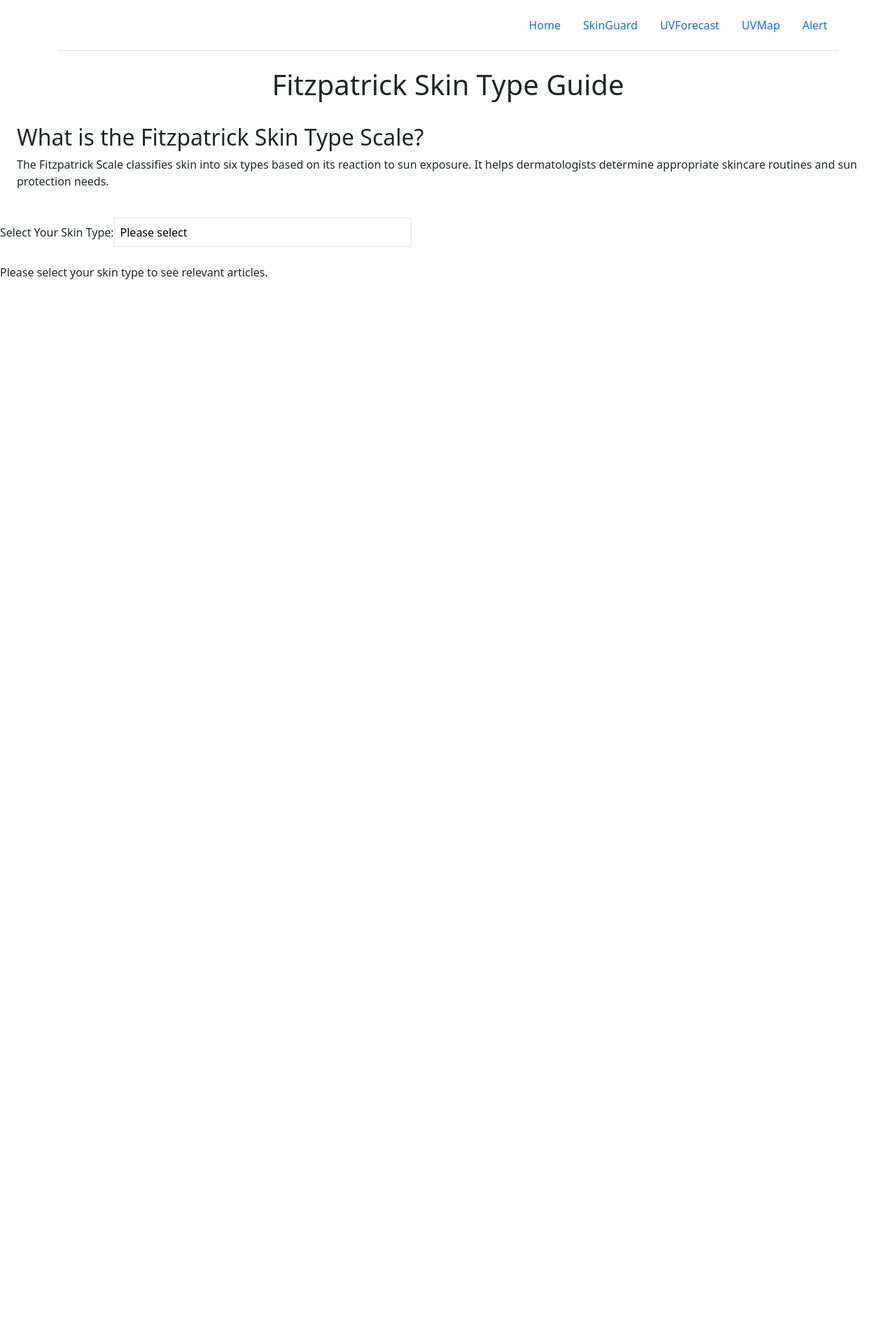
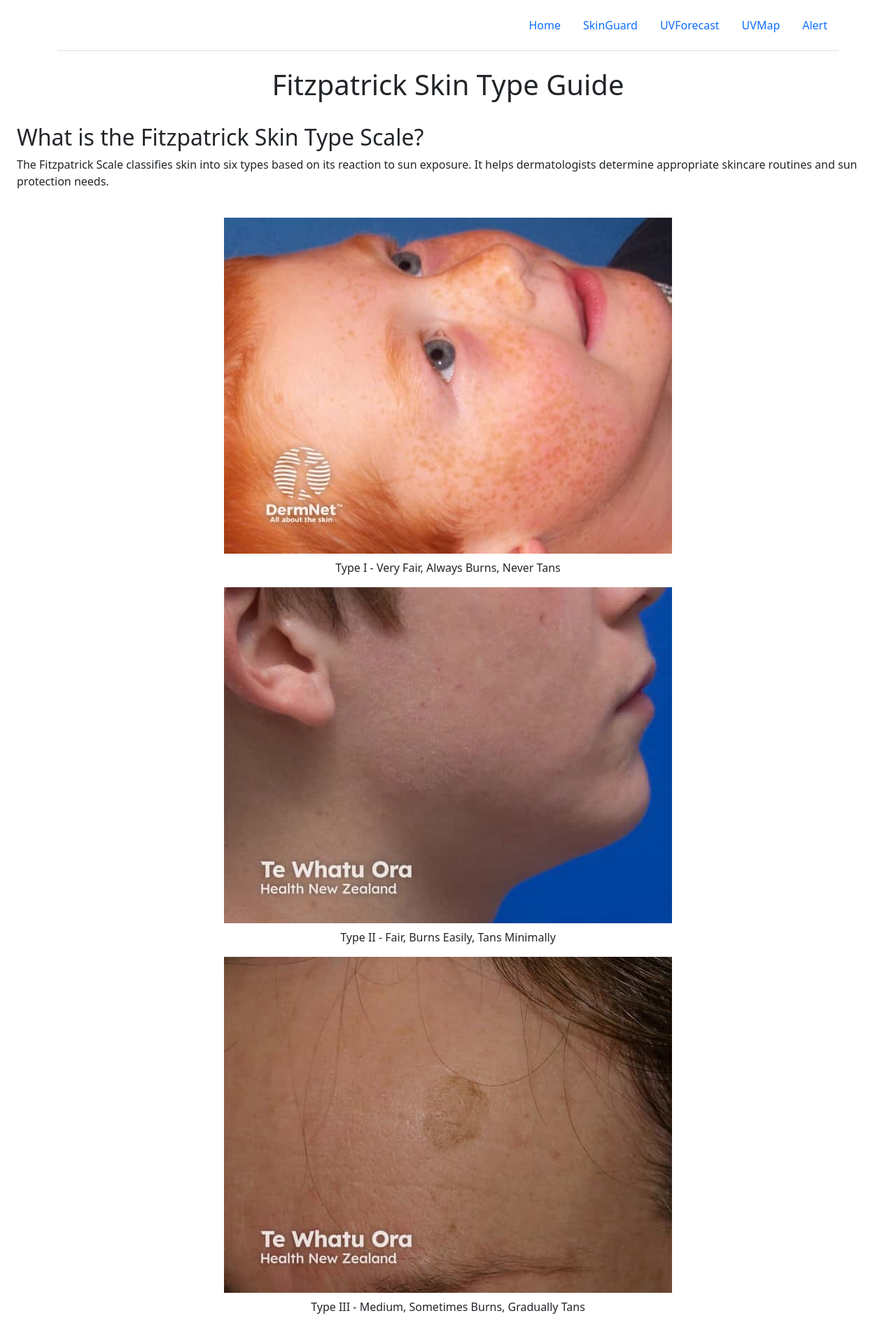
Before and after one commit to BowenAU/SunSense, a Vue app: page /views/skinguard in a window 1280 px wide. Shown: the top 1893 px of the page at 70% size. Before the commit the page ends 800 px from the top, so only its background shows below. Built offline with nearby package versions, Linux system fonts and the light colour scheme.

Commit message:
Added images

```diff
--- a/src/views/SkinGuardView.vue
+++ b/src/views/SkinGuardView.vue
@@ -10,6 +10,14 @@
         The Fitzpatrick Scale classifies skin into six types based on its reaction to sun exposure.
         It helps dermatologists determine appropriate skincare routines and sun protection needs.
       </p>
+    </div>
+
+    <!-- 皮肤类型图片展示 -->
+    <div class="grid grid-cols-3 gap-4 mb-6">
+      <div v-for="(image, type) in skinImages" :key="type" class="text-center">
+        <img :src="image" :alt="skinTypes[type]" class="w-40 h-auto rounded-lg shadow-md" />
+        <p class="mt-2 text-sm font-medium">{{ skinTypes[type] }}</p>
+      </div>
     </div>
 
     <!-- 用户选择皮肤类型 -->
@@ -27,6 +35,15 @@
       <p class="text-sm text-gray-600">
         <strong>{{ selectedArticle.expert }}</strong> - {{ selectedArticle.expertTitle }}
       </p>
+
+      <!-- 显示文章对应的皮肤类型图片 -->
+      <img
+        v-if="selectedArticle.image"
+        :src="selectedArticle.image"
+        alt="Skin Type Image"
+        class="w-full h-auto rounded-lg shadow-md my-4"
+      />
+
       <p class="mt-4 text-gray-700 whitespace-pre-line">{{ selectedArticle.content }}</p>
     </div>
 
@@ -38,6 +55,16 @@
 
 <script setup>
 import { ref, computed } from 'vue'
+
+// ✅ 使用 new URL() 解析 assets 目录下的图片路径
+const skinImages = {
+  type1: new URL('@/assets/SkinType1.jpg', import.meta.url).href,
+  type2: new URL('@/assets/SkinType2.jpg', import.meta.url).href,
+  type3: new URL('@/assets/SkinType3.jpg', import.meta.url).href,
+  type4: new URL('@/assets/SkinType4.jpg', import.meta.url).href,
+  type5: new URL('@/assets/SkinType5.jpg', import.meta.url).href,
+  type6: new URL('@/assets/SkinType6.jpg', import.meta.url).href,
+}
 
 // Fitzpatrick 皮肤类型
 const skinTypes = {
@@ -52,12 +79,13 @@ const skinTypes = {
 // 用户选择的皮肤类型
 const selectedSkinType = ref('')
 
-// 相关文章数据（每个类型有一篇完整文章）
+// 相关文章数据（每个类型有一篇完整文章 + 对应图片）
 const articles = {
   type1: {
     title: 'How to Protect Very Fair Skin?',
     expert: 'Dr. Elizabeth Carter',
     expertTitle: 'Dermatologist, Skin Health Institute',
+    image: skinImages.type1,
     content: `People with Fitzpatrick Type I skin are extremely sensitive to UV radiation and are highly prone to sunburns.
 
 To protect very fair skin:
@@ -72,6 +100,7 @@ By following these guidelines, you can maintain healthy skin and reduce the risk
     title: 'Best Skincare Routine for Fair Skin',
     expert: 'Dr. Michael Stevenson',
     expertTitle: 'Senior Skincare Consultant',
+    image: skinImages.type2,
     content: `Fair skin is prone to redness and sun damage, making sun protection essential.
 
 Key skincare tips for Fitzpatrick Type II:
@@ -86,6 +115,7 @@ With a consistent skincare routine, fair skin can remain healthy and radiant.`,
     title: 'How to Maintain Medium-Toned Skin',
     expert: 'Dr. Angela Brooks',
     expertTitle: 'Dermatologist, Glow Clinic',
+    image: skinImages.type3,
     content: `Fitzpatrick Type III skin is more resilient but still needs sun protection.
 
 - Use SPF 30 sunscreen daily, even on cloudy days.
@@ -98,37 +128,34 @@ A proper balance of sun care and hydration ensures a youthful and even complexio
     title: 'Skincare for Olive Skin Tones',
     expert: 'Dr. James Lee',
     expertTitle: 'Cosmetic Dermatology Specialist',
+    image: skinImages.type4,
     content: `Olive skin has a natural protective barrier but still requires care.
 
 - Use a daily SPF of at least 30 to prevent hyperpigmentation.
 - Moisturize with lightweight, oil-free products.
-- Avoid excessive exfoliation, which can cause irritation.
-
-A consistent skincare routine helps maintain even tone and radiance.`,
+- Avoid excessive exfoliation, which can cause irritation.`,
   },
   type5: {
     title: 'Caring for Dark Brown Skin',
     expert: 'Dr. Rachel Kim',
     expertTitle: 'Skincare Expert, Healthy Glow Institute',
+    image: skinImages.type5,
     content: `Dark brown skin is less prone to sunburn but still requires protection.
 
 - Apply SPF 30+ to prevent uneven pigmentation.
 - Use hydrating skincare products with natural oils.
-- Avoid harsh skin-lightening treatments.
-
-Proper skincare enhances the natural glow of dark brown skin while preventing common issues like hyperpigmentation.`,
+- Avoid harsh skin-lightening treatments.`,
   },
   type6: {
     title: 'How to Maintain Deeply Pigmented Skin',
     expert: 'Dr. David Johnson',
     expertTitle: 'Dermatology Professor',
+    image: skinImages.type6,
     content: `Fitzpatrick Type VI skin is the most resistant to sun damage but still requires maintenance.
 
 - Daily SPF application prevents long-term damage.
 - Hydrate skin with ceramide-rich moisturizers.
-- Use brightening serums to maintain even skin tone.
-
-A consistent routine enhances the skin’s natural beauty while preventing dryness and discoloration.`,
+- Use brightening serums to maintain even skin tone.`,
   },
 }
 
@@ -137,11 +164,3 @@ const selectedArticle = computed(() => {
   return articles[selectedSkinType.value] || null
 })
 </script>
-
-<style scoped>
-select {
-  appearance: none;
-  background-color: white;
-  cursor: pointer;
-}
-</style>
```
